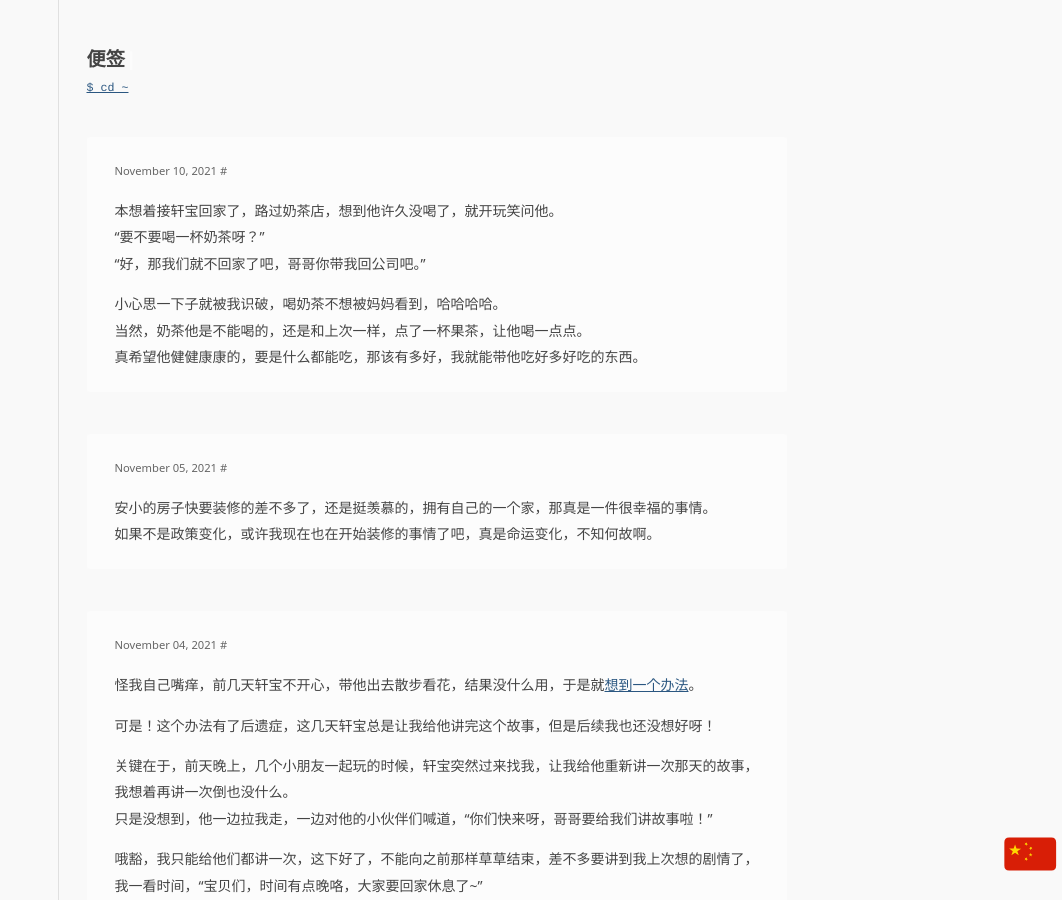
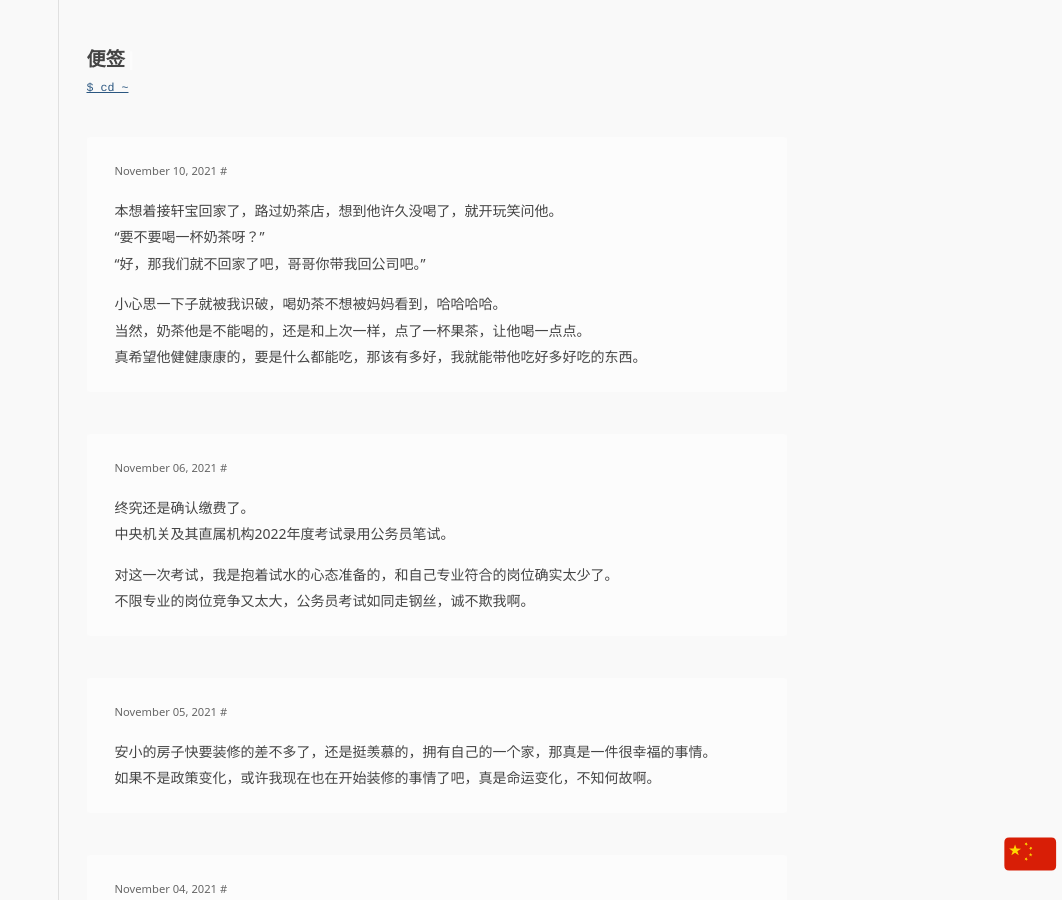
Before and after one commit to Sansuiz/sansuiz.github.io, a Jekyll site: the page built from notes.html, in a window 1280 px wide and 900 px high. Shown: the whole window, without its empty margins (218-1280 px from the left). Built offline with Jekyll 4.4.1, drawn with Linux system fonts in a browser that asks for light colours; comment, search, counter and statistics services are not loaded.

Commit message:
Update notes.yml

```diff
--- a/_data/notes.yml
+++ b/_data/notes.yml
@@ -7,6 +7,14 @@
     小心思一下子就被我识破，喝奶茶不想被妈妈看到，哈哈哈哈。
     当然，奶茶他是不能喝的，还是和上次一样，点了一杯果茶，让他喝一点点。
     真希望他健健康康的，要是什么都能吃，那该有多好，我就能带他吃好多好吃的东西。
+
+- date: 2021/11/06 08:29
+  content: |
+    终究还是确认缴费了。
+    中央机关及其直属机构2022年度考试录用公务员笔试。
+
+    对这一次考试，我是抱着试水的心态准备的，和自己专业符合的岗位确实太少了。
+    不限专业的岗位竞争又太大，公务员考试如同走钢丝，诚不欺我啊。
 
 - date: 2021/11/05 16:30
   content: |
```
